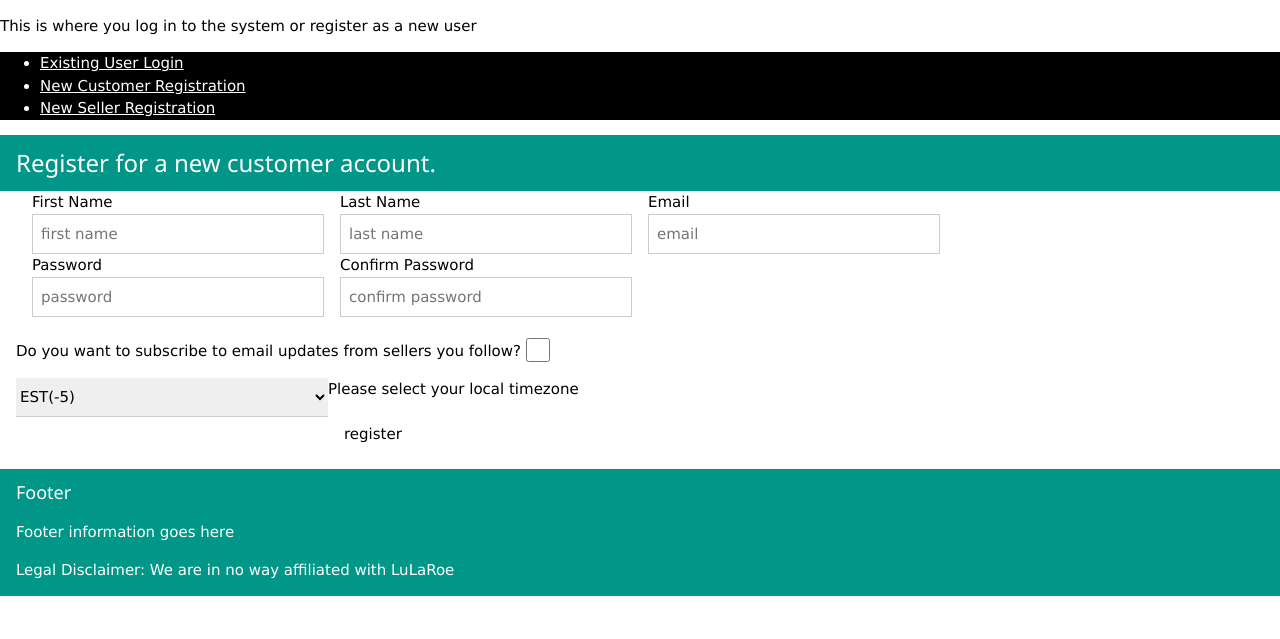
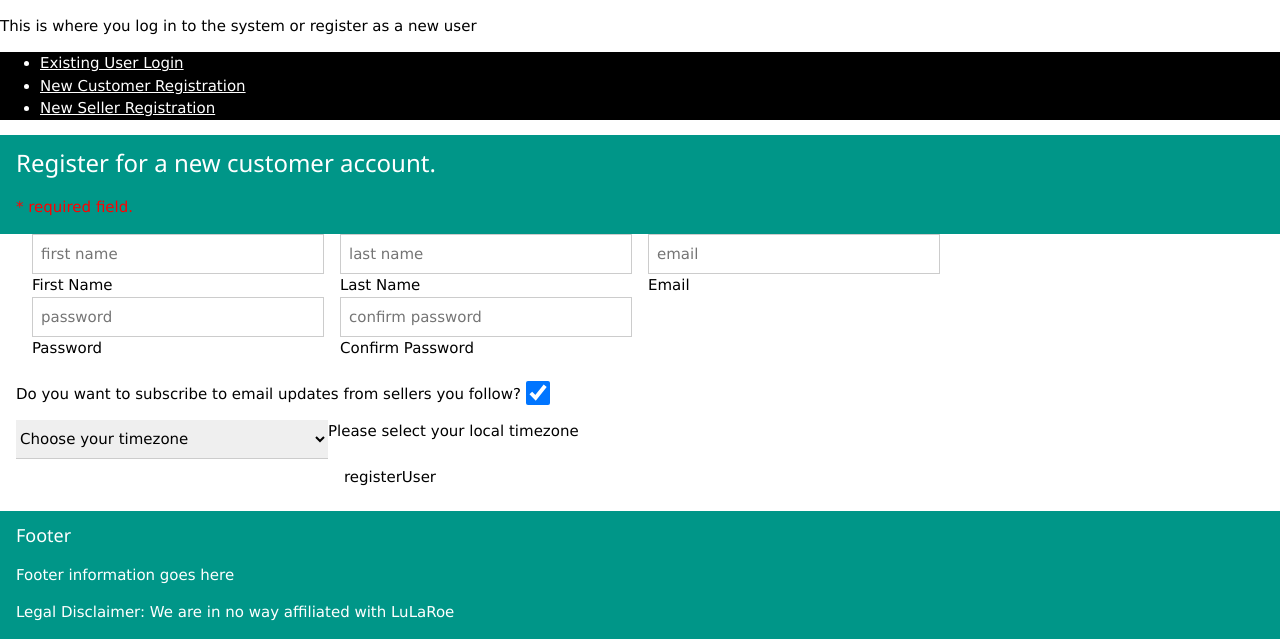
Before and after one commit to McFlip/lulashop, a PHP site: page /lulashop/login.php in a window 1280 px wide, after a click on "New Customer Registration". Shown: the part 174-813 px from the top of the page. Before the commit the page ends 770 px from the top, so only its background shows below. Run offline with PHP 8.4, Linux system fonts and the light colour scheme.

Commit message:
login form validation

```diff
--- a/login.php
+++ b/login.php
@@ -6,11 +6,61 @@
 <head>
   <title>LuLa Shop</title>
 	<?php include 'menu.php'; ?>
+	<style>
+	.error {color: #FF0000;}
+	</style>
 </head>
 
 <!--TODO: implement new seller validation  -->
 <body>
 <p> This is where you log in to the system or register as a new user </p>
+<?php
+// define variables and set to empty values
+$firstNameErr=$lastNameErr=$passwordErr=$emailErr=$timezoneOffsetErr="";
+$firstName=$lastName=$password=$email=$timezoneOffset=$subscribe=$socialLinks=$aboutMe="";
+//check required entries
+if ($_SERVER["REQUEST_METHOD"] == "POST") {
+  if (empty($_POST["firstName"])) {
+    $firstNameErr = "First name is required";
+  } else {
+    $firstName = test_input($_POST["firstName"]);
+    // check if name only contains letters and whitespace
+    if (!preg_match("/^[a-zA-Z ]*$/",$firstName)) {
+      $firstNameErr = "Only letters and white space allowed";
+    }
+  }
+  if (empty($_POST["lastName"])) {
+    $lastNameErr = "First name is required";
+  } else {
+    $lastName = test_input($_POST["lastName"]);
+    // check if name only contains letters and whitespace
+    if (!preg_match("/^[a-zA-Z ]*$/",$lastName)) {
+      $lastNameErr = "Only letters and white space allowed";
+    }
+  }
+  if (empty($_POST["email"])) {
+    $emailErr = "Email is required";
+  } else {
+    $email = test_input($_POST["email"]);
+    // check if e-mail address is well-formed
+    if (!filter_var($email, FILTER_VALIDATE_EMAIL)) {
+      $emailErr = "Invalid email format";
+    }
+  }
+  if (empty($_POST["timezoneOffset"])) {
+    $timezoneOffsetErr="Time Zone is required";
+  } else {
+    $timezoneOffset=$_POST["timezoneOffset"];
+  }
+}
+//sanatize input
+function test_input($data) {
+  $data = trim($data);
+  $data = stripslashes($data);
+  $data = htmlspecialchars($data);
+  return $data;
+}
+?>
 <ul class="w3-navbar w3-black">
   <li><a href="#" onclick="openLogin('currentUser')">Existing User Login</a></li>
   <li><a href="#" onclick="openLogin('newUser')">New Customer Registration</a></li>
@@ -21,20 +71,22 @@
 	<div class="w3-container w3-teal">
 		<h3>Please enter your email and password.</h2>
 	</div>
-	<form class="w3-container">
+	<form class="w3-container" method="post" action="login.php">
 		<fieldset>
 			<legend>Are you logging in as a customer or a seller?</legend>
-			<label class="w3-label">Customer</label><input class="w3-radio" type="radio" name="userType" value="user" checked>
-			<label class="w3-label">Seller</label><input class="w3-radio" type="radio" name="userType" value="member">
+			<label class="w3-label">Customer</label>
+			<input class="w3-radio" type="radio" name="userType" value="user" checked>
+			<label class="w3-label">Seller</label>
+			<input class="w3-radio" type="radio" name="userType" value="member">
 		</fieldset>
 		<div class="w3-row-padding">
 			<div class="w3-quarter">
-				<label class="w3-label">Email</label>
+				<label class="w3-label w3-validate">Email</label>
 				<input class="w3-input w3-border" type="email" name="email" placeholder="email">
 			</div>
 			<div class="w3-quarter">
-				<label class="w3-label">Password</label>
-				<input class="w3-input w3-border" type="password" name="pw" placeholder="password">
+				<label class="w3-label w3-validate">Password</label>
+				<input class="w3-input w3-border" type="password" name="password" placeholder="password">
 			</div>
 			<p><input class="w3-button" type="submit" value="Login"></p>
 		</div>
@@ -44,93 +96,116 @@
 <div id="newUser" class="login">
 	<div class="w3-container w3-teal">
 		<h3>Register for a new customer account.</h2>
+		<p><span class="error">* required field.</span></p>
 	</div>
-	<form class="w3-container">
+	<form class="w3-container" method="post" action="login.php">
 		<div class="w3-row-padding">
 			<div class="w3-quarter">
-				<label class="w3-label">First Name</label>
-				<input class="w3-input w3-border" type="text" name="firstName" placeholder="first name">
+				<input class="w3-input w3-border" type="text" name="firstName" placeholder="first name" required value="<?php echo $firstName;?>">
+				<label class="w3-label w3-validate">First Name</label> <span class="error"><?php echo $firstNameErr;?></span>
 			</div>
 			<div class="w3-quarter">
-				<label class="w3-label">Last Name</label>
-				<input class="w3-input w3-border" type="text" name="lastName" placeholder="last name">
+				<input class="w3-input w3-border" type="text" name="lastName" placeholder="last name" required value="<?php echo $lastName;?>">
+				<label class="w3-label w3-validate">Last Name</label><span class="error"><?php echo $lastNameErr;?></span>
 			</div>
 			<div class="w3-quarter">
-				<label class="w3-label">Email</label>
-				<input class="w3-input w3-border" type="email" name="email" placeholder="email">
+				<input class="w3-input w3-border" type="email" name="email" placeholder="email" required value="<?php echo $email;?>">
+				<label class="w3-label w3-validate">Email</label><span class="error"><?php echo $emailErr;?></span>
 			</div>
 		</div>
 		<div class="w3-row-padding">
 			<div class="w3-quarter">
-				<label class="w3-label">Password</label>
-				<input class="w3-input w3-border" type="password" name="pw1" placeholder="password">
+				<input class="w3-input w3-border" type="password" name="password1" placeholder="password" required>
+				<label class="w3-label w3-validate">Password</label><span class="error"><?php echo $passwordErr;?></span>
 			</div>
 			<div class="w3-quarter">
-				<label class="w3-label">Confirm Password</label>
-				<input class="w3-input w3-border" type="password" name="pw2" placeholder="confirm password">
+				<input class="w3-input w3-border" type="password" name="password2" placeholder="confirm password" required>
+				<label class="w3-label w3-validate">Confirm Password</label><span class="error"><?php echo $passwordErr;?></span>
 			</div>
 		</div>
 		<p><label class="w3-label">Do you want to subscribe to email updates from sellers you follow?</label>
-		<input class="w3-check" type="checkbox" name="subscribe" value=subscribed check="checked"></p>
-		<p><label class="w3-label">Please select your local timezone</label>
+		<input class="w3-check" type="checkbox" name="subscribe" value="subscribed"
+		<?php
+		if ($_SERVER["REQUEST_METHOD"] == "POST") {
+		  if (isset($_POST['subscribe'])) {
+		    echo "checked";
+		  }
+		} else {
+		  echo "checked";
+		}
+		?>></p>
 <!-- TODO: Use a python script to parse the tsv file timezones.txt and write out to xhtml -->
-		<select class="w3-select w3-quarter" name="timezone">
+		<p><select class="w3-select w3-quarter" name="timezoneOffset" required>
+			<option value="" disabled selected>Choose your timezone</option>
 			<option value="-5">EST(-5)</option>
-		</select></p>
-		<p><input class="w3-button" type="submit" value="register"></p>
+		</select>
+		<label class="w3-label">Please select your local timezone</label><span class="error"><?php echo $timezoneOffsetErr;?></span></p>
+		<p><input class="w3-button" type="submit" value="registerUser"></p>
 	</form>
 </div>
 
 <div id="newMember" class="login">
 	<div class="w3-container w3-teal">
 		<h3>Register for a new seller account.</h2>
+		<p><span class="error">* required field.</span></p>
 	</div>
-	<form class="w3-container">
+	<form class="w3-container" method="post" action="login.php">
 		<div class="w3-row-padding">
 			<div class="w3-quarter">
-				<label class="w3-label">First Name</label>
-				<input class="w3-input w3-border" type="text" name="firstName" placeholder="first name">
+				<input class="w3-input w3-border" type="text" name="firstName" placeholder="first name" required value="<?php echo $firstName;?>">
+				<label class="w3-label w3-validate">First Name</label> <span class="error"><?php echo $firstNameErr;?></span>
 			</div>
 			<div class="w3-quarter">
-				<label class="w3-label">Last Name</label>
-				<input class="w3-input w3-border" type="text" name="lastName" placeholder="last name">
+				<input class="w3-input w3-border" type="text" name="lastName" placeholder="last name" required value="<?php echo $lastName;?>">
+				<label class="w3-label w3-validate">Last Name</label><span class="error"><?php echo $lastNameErr;?></span>
 			</div>
 			<div class="w3-quarter">
-				<label class="w3-label">Email</label>
-				<input class="w3-input w3-border" type="email" name="email" placeholder="email">
+				<input class="w3-input w3-border" type="email" name="email" placeholder="email" required value="<?php echo $email;?>">
+				<label class="w3-label w3-validate">Email</label><span class="error"><?php echo $emailErr;?></span>
 			</div>
 		</div>
 		<div class="w3-row-padding">
 			<div class="w3-quarter">
-				<label class="w3-label">Password</label>
-				<input class="w3-input w3-border" type="password" name="pw1" placeholder="password">
+				<input class="w3-input w3-border" type="password" name="password1" placeholder="password" required>
+				<label class="w3-label w3-validate">Password</label><span class="error"><?php echo $passwordErr;?></span>
 			</div>
 			<div class="w3-quarter">
-				<label class="w3-label">Confirm Password</label>
-				<input class="w3-input w3-border" type="password" name="pw2" placeholder="confirm password">
+				<input class="w3-input w3-border" type="password" name="password2" placeholder="confirm password" required>
+				<label class="w3-label w3-validate">Confirm Password</label><span class="error"><?php echo $passwordErr;?></span>
+			</div>
+		</div>
+<!-- 	TODO:validate social media links	 -->
+		<div class="w3-row-padding">
+			<div class="w3-full">
+				<input class="w3-input w3-border" type="text" name="socialLinks" placeholder="social media" value="<?php echo $socialLinks;?>">
+				<label class="w3-label">Social Media Profiles - enter each link seperated by a space</label>
 			</div>
 		</div>
 		<div class="w3-row-padding">
 			<div class="w3-full">
-				<label class="w3-label">Social Media Profiles - enter each link seperated by a space</label>
-				<input class="w3-input w3-border" type="text" name="socialLinks" placeholder="social media">
+				<textarea class="w3-container" type="textarea" name="aboutMe" rows="10" cols="40">
+				<?php
+				if(isset($_POST['aboutMe'])) {
+				  echo $_POST['aboutMe'];
+				} else {
+				  echo "About Me";
+				}
+				?>
+				</textarea>
+				<label class="w3-label">Briefly tell us about yourself</label>
 			</div>
 		</div>
-		<div class="w3-row-padding">
-			<div class="w3-full">
-				<label class="w3-label">Briefly tell us about yourself</label>
-				<textarea class="w3-container" type="textarea" name="aboutMe" rows="10" cols="40">About Me</textarea>
-			</div>
-		</div>
-		<p><label class="w3-label">Please select your local timezone</label>
 <!-- TODO: Use a python script to parse the tsv file timezones.txt and write out to xhtml -->
-		<select class="w3-select w3-quarter" name="timezone">
+		<p><select class="w3-select w3-quarter" name="timezoneOffset" required>
+			<option value="" disabled selected>Choose your timezone</option>
 			<option value="-5">EST(-5)</option>
-		</select></p>
-		<p><input class="w3-button" type="submit" value="register"></p>
+		</select>
+		<label class="w3-label">Please select your local timezone</label><span class="error"><?php echo $timezoneOffsetErr;?></span></p>
+		<p><input class="w3-button" type="submit" value="registerMember"></p>
 	</form>
 </div>
 
+<!-- TODO: On register success return to login. On fail go back to reg form -->
 <script>
 openLogin("currentUser")
 function openLogin(formType) {
```
